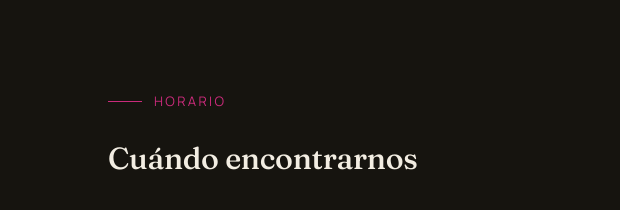
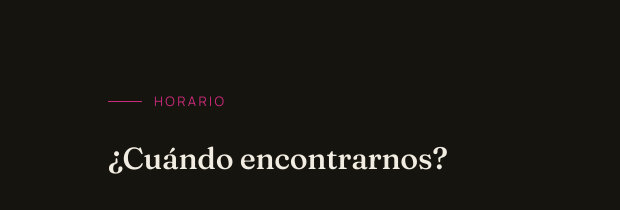
Before and after one commit to ionsarriguren/Oveja-Negra-Pamplona-Web, a plain HTML site: page index.html in a window 1280 px wide. Shown: the part 3200-3410 px from the top of the page, 0-620 px from the left. Drawn offline with Linux system fonts and the light colour scheme.

Commit message:
index.html

```diff
--- a/index.html
+++ b/index.html
@@ -343,7 +343,7 @@
   <div class="wrap info-grid">
     <div>
       <div class="eyebrow">Horario</div>
-      <h2 style="font-size:1.9rem; margin-bottom:30px;">Cuándo encontrarnos</h2>
+      <h2 style="font-size:1.9rem; margin-bottom:30px;">¿Cuándo encontrarnos?</h2>
       <div class="schedule-row"><span>Lunes</span><span>12:00–17:00</span></div>
       <div class="schedule-row"><span>Martes</span><span class="closed">Cerrado</span></div>
       <div class="schedule-row"><span>Miércoles</span><span>12:00–17:00</span></div>
```
